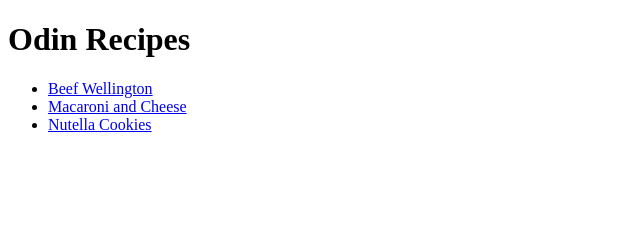
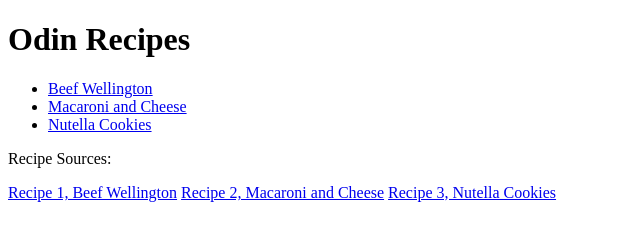
Before and after one commit to Doggamer7935/odin-recipes, a plain HTML site: page index.html in a window 1280 px wide. Shown: the whole page, without its empty margins (0-640 px from the left). Drawn offline with Linux system fonts and the light colour scheme.

Commit message:
added the credits to the index.html file

```diff
--- a/index.html
+++ b/index.html
@@ -12,5 +12,10 @@
             <li><a href="recipes/mac.html">Macaroni and Cheese</a></li>
             <li><a href="recipes/cookie.html">Nutella Cookies</a></li>
         </ul>
+
+        <p>Recipe Sources:</p>
+        <a href="https://www.allrecipes.com/recipe/16899/beef-wellington/">Recipe 1, Beef Wellington</a>
+        <a href="https://www.allrecipes.com/recipe/238691/simple-macaroni-and-cheese/">Recipe 2, Macaroni and Cheese</a>
+        <a href="https://www.allrecipes.com/recipe/273912/nutella-cookies/">Recipe 3, Nutella Cookies</a>
     </body>
 </html>
```
